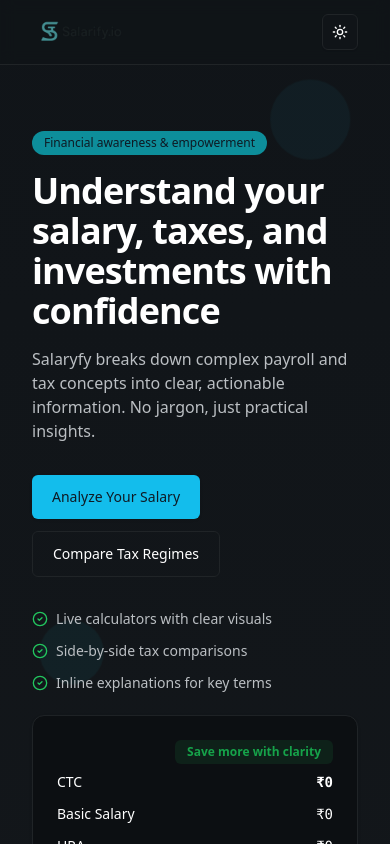
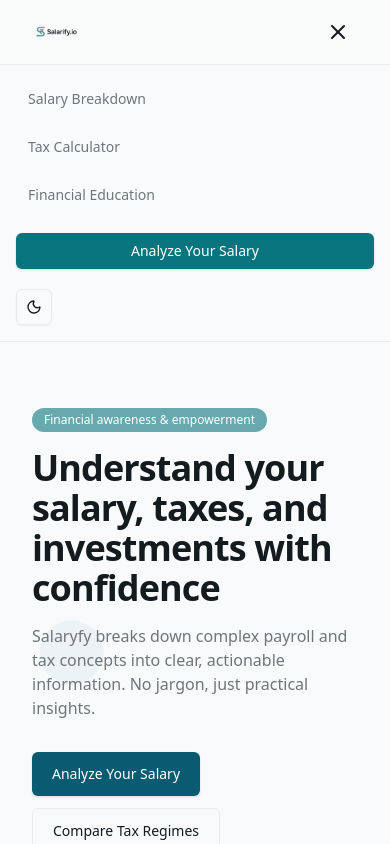
Before and after one commit to Abhishekk3107/Salarify, a React (Vite) app: page / in a window 390 px wide. Both pictures are taken after a click on the button "Toggle menu". Shown: the top 844 px of the page. Built offline with nearby package versions, Linux system fonts and the light colour scheme.

Commit message:
Update Header.jsx

```diff
--- a/client/components/layout/Header.jsx
+++ b/client/components/layout/Header.jsx
@@ -1,6 +1,8 @@
+import { useState } from 'react';
 import { Link, NavLink, useLocation } from 'react-router-dom';
 import { cn } from '@/lib/utils';
 import ThemeToggle from './ThemeToggle';
+import { Menu, X } from 'lucide-react';
 import logo from '/logo.png';
 
 const navItems = [
@@ -10,22 +12,22 @@
 ];
 
 export default function Header() {
+  const [mobileOpen, setMobileOpen] = useState(false);
   const location = useLocation();
 
   return (
     <header className="sticky top-0 z-40 w-full border-b bg-background/80 backdrop-blur supports-[backdrop-filter]:bg-background/60">
       <div className="container flex h-16 items-center justify-between">
-        <div className="flex items-center gap-6">
-          {/* Brand logo only */}
+        {/* Logo */}
         <Link to="/" className="flex items-center" aria-label="Salarify.io home">
           <img
             src={logo}
             alt="Salarify.io"
-              className="h-24 w-auto md:h-28 lg:h-32 xl:h-36"
+            className="h-12 w-auto sm:h-14"
           />
         </Link>
 
-          {/* Primary nav */}
+        {/* Desktop nav */}
         <nav className="hidden md:flex items-center gap-1" aria-label="Primary">
           {navItems.map((item) => (
             <NavLink
@@ -36,7 +38,7 @@
                   'px-3 py-2 rounded-md text-sm font-medium transition-colors',
                   isActive || location.pathname.startsWith(item.to)
                     ? 'text-primary'
-                      : 'text-muted-foreground hover:text-foreground',
+                    : 'text-muted-foreground hover:text-foreground'
                 )
               }
             >
@@ -44,18 +46,62 @@
             </NavLink>
           ))}
         </nav>
-        </div>
 
-        <div className="flex items-center gap-2">
+        {/* Desktop actions */}
+        <div className="hidden md:flex items-center gap-2">
           <Link
             to="/salary-breakdown"
-            className="hidden sm:inline-flex items-center justify-center rounded-md bg-secondary px-4 py-2 text-sm font-medium text-secondary-foreground shadow hover:opacity-90 focus-visible:outline-none focus-visible:ring-2 focus-visible:ring-ring"
+            className="inline-flex items-center justify-center rounded-md bg-secondary px-4 py-2 text-sm font-medium text-secondary-foreground shadow hover:opacity-90 focus-visible:outline-none focus-visible:ring-2 focus-visible:ring-ring"
           >
             Analyze Your Salary
           </Link>
           <ThemeToggle />
         </div>
+
+        {/* Mobile menu button */}
+        <button
+          className="md:hidden p-2 rounded-md hover:bg-accent"
+          onClick={() => setMobileOpen(!mobileOpen)}
+          aria-label="Toggle menu"
+        >
+          {mobileOpen ? <X className="h-6 w-6" /> : <Menu className="h-6 w-6" />}
+        </button>
       </div>
+
+      {/* Mobile dropdown */}
+      {mobileOpen && (
+        <div className="md:hidden border-t bg-background p-4 flex flex-col gap-3">
+          {navItems.map((item) => (
+            <NavLink
+              key={item.to}
+              to={item.to}
+              onClick={() => setMobileOpen(false)}
+              className={({ isActive }) =>
+                cn(
+                  'block px-3 py-2 rounded-md text-sm font-medium transition-colors',
+                  isActive || location.pathname.startsWith(item.to)
+                    ? 'text-primary'
+                    : 'text-muted-foreground hover:text-foreground'
+                )
+              }
+            >
+              {item.label}
+            </NavLink>
+          ))}
+
+          <Link
+            to="/salary-breakdown"
+            onClick={() => setMobileOpen(false)}
+            className="mt-2 inline-flex items-center justify-center rounded-md bg-secondary px-4 py-2 text-sm font-medium text-secondary-foreground shadow hover:opacity-90"
+          >
+            Analyze Your Salary
+          </Link>
+
+          <div className="mt-2">
+            <ThemeToggle />
+          </div>
+        </div>
+      )}
     </header>
   );
 }
```
Lines whose indentation alone changed are shown as unchanged.
